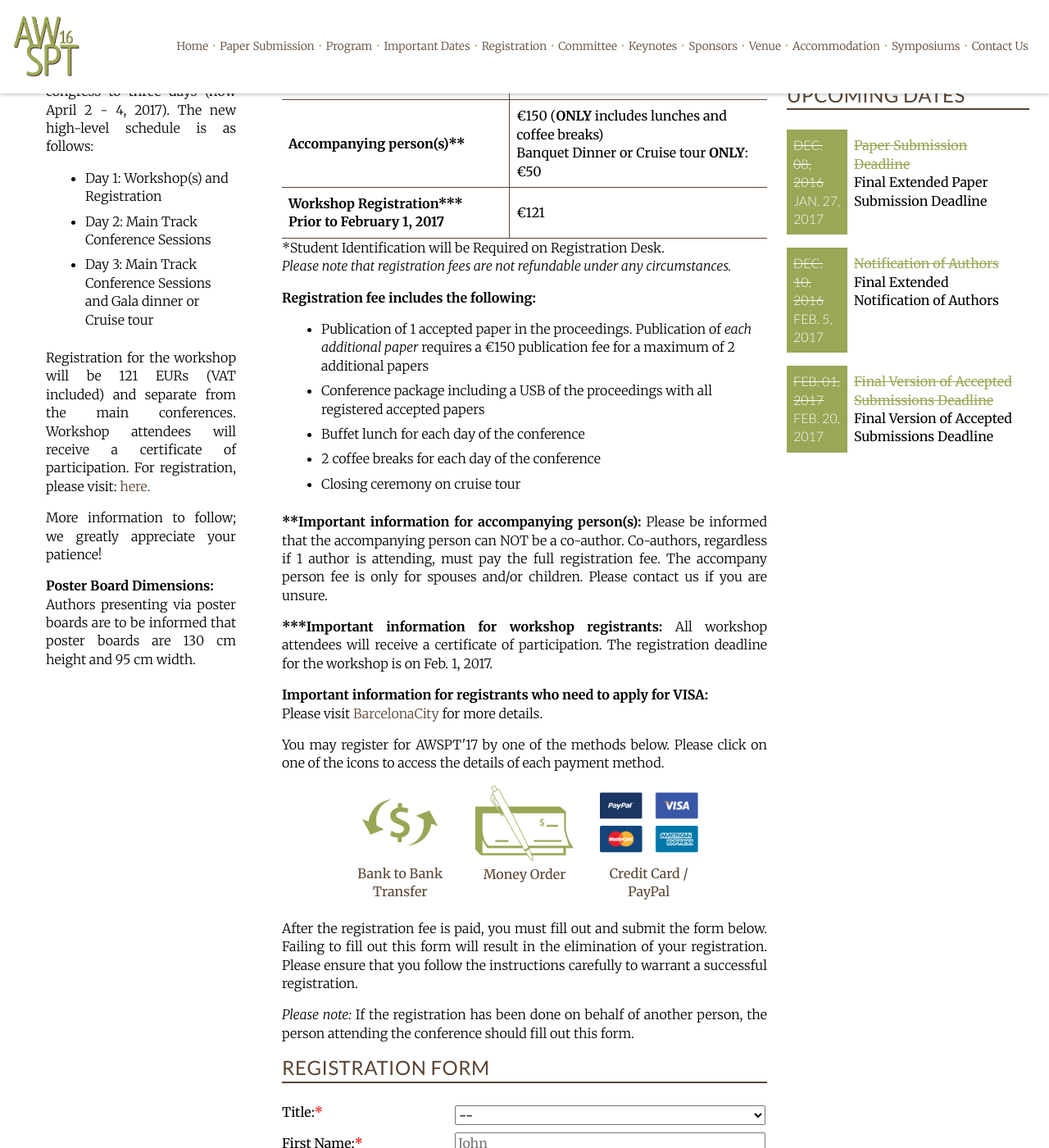
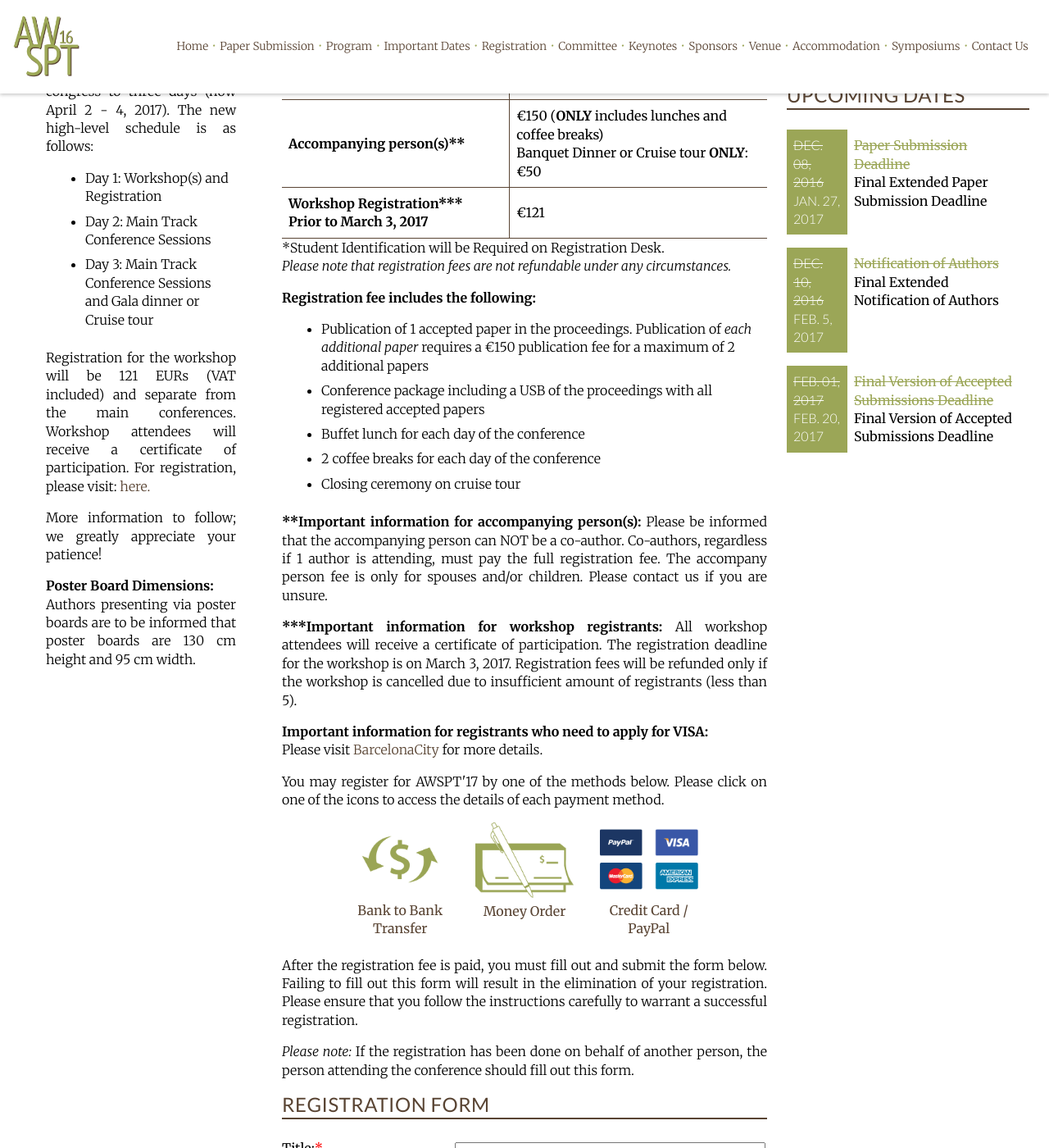
Before and after one commit to emdsgn/awspt, a Jekyll site: the page built from registration.html, in a window 1280 px wide and 1400 px high, scrolled down 806 px. Shown: the whole window at 82% size. Built offline with Jekyll 4.4.1, drawn with Linux system fonts in a browser that asks for light colours; nearby versions of some CDN libraries; Markdown is read by kramdown in place of the engine named in the settings; comment, search, counter and statistics services are not loaded.

Commit message:
added workshop info

```diff
--- a/registration.html
+++ b/registration.html
@@ -48,7 +48,7 @@ keyword: air pollution conference, water pollution conference, soil pollution co
     </tr>
 
     <tr>
-    <td class="date-title" rowspan="1">Workshop Registration***<br>Prior to February 1, 2017</td>
+    <td class="date-title" rowspan="1">Workshop Registration***<br>Prior to March 3, 2017</td>
     </tr>
     <tr>
     <td class="imp-date">€121</td>
@@ -90,7 +90,7 @@ keyword: air pollution conference, water pollution conference, soil pollution co
     </tr>
 
     <tr>
-    <th class="date-title" rowspan="1">Workshop Registration***<br>Prior to February 1, 2017</th>
+    <th class="date-title" rowspan="1">Workshop Registration***<br>Prior to March 3, 2017</th>
     <td class="imp-date">€121</td>
     </tr>
 </table>
@@ -111,7 +111,7 @@ keyword: air pollution conference, water pollution conference, soil pollution co
 
 <p class="body"><b>**Important information for accompanying person(s):</b> Please be informed that the accompanying person can NOT be a co-author. Co-authors, regardless if 1 author is attending, must pay the full registration fee. The accompany person fee is only for spouses and/or children. Please contact us if you are unsure.</p>
 
-<p class="body"><b>***Important information for workshop registrants:</b> All workshop attendees will receive a certificate of participation. The registration deadline for the workshop is on Feb. 1, 2017.</p>
+<p class="body"><b>***Important information for workshop registrants:</b> All workshop attendees will receive a certificate of participation. The registration deadline for the workshop is on March 3, 2017. Registration fees will be refunded only if the workshop is cancelled due to insufficient amount of registrants (less than 5).</p>
 
 <p class="body"><b>Important information for registrants who need to apply for VISA:</b><br>
 Please visit <a href="http://www.barcelonacity.com/v/visa_requirements/" class="body-link">BarcelonaCity</a> for more details.</p>
```
Also changed, not shown: 1 other file.
